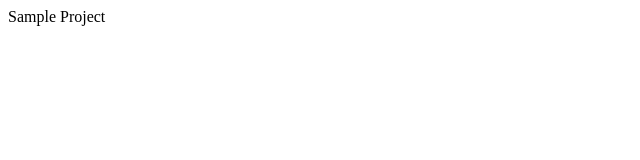
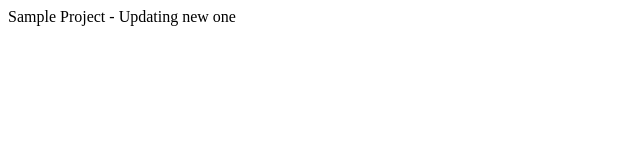
Before and after one commit to soundariyaelumalai/DemoProject, a plain HTML site: page index.html in a window 1280 px wide. Shown: the whole page, without its empty margins (0-640 px from the left). Drawn offline with Linux system fonts and the light colour scheme.

Commit message:
Updating index.html

```diff
--- a/index.html
+++ b/index.html
@@ -1,5 +1,5 @@
 <html>
 <body>
-Sample Project
+Sample Project - Updating new one
 </body>
 </html>
```
